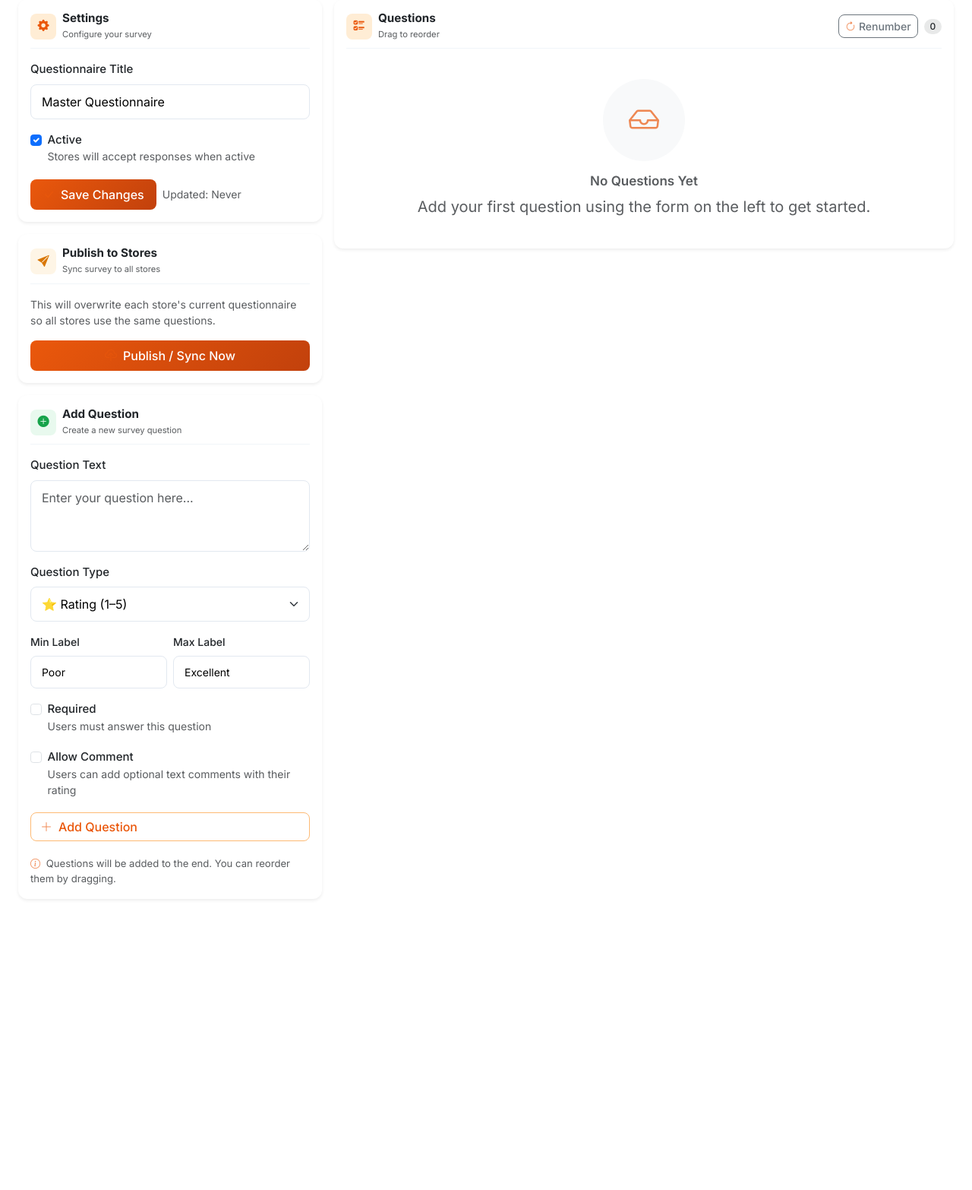
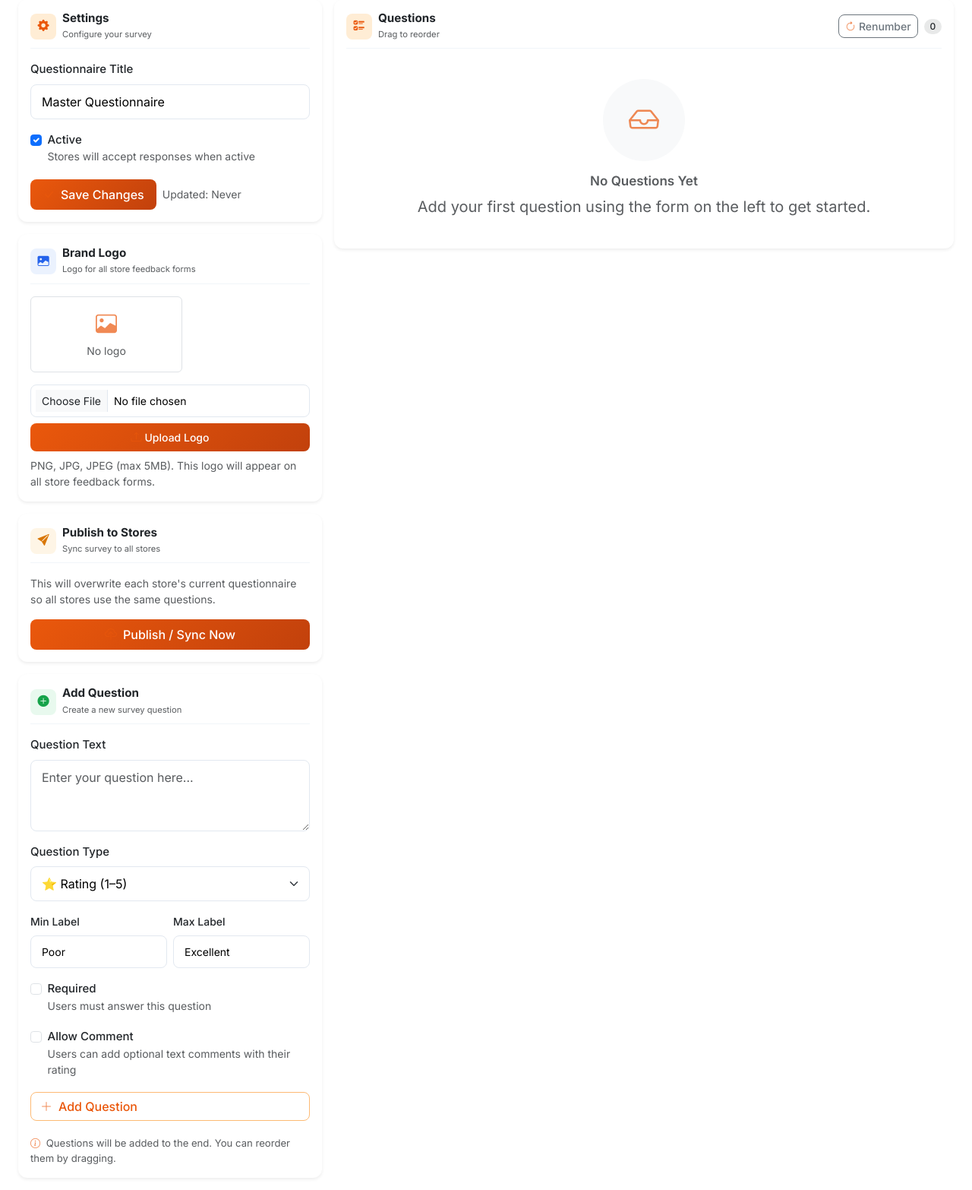
Before and after one commit to lorenzojacinto08-ux/feedback_system, a Flask app: page /admin/questionnaire in a window 1280 px wide. Shown: the part 186-1752 px from the top of the page at 76% size. Run offline with Flask 3, Linux system fonts and the light colour scheme; data that the repository does not hold is empty.

Commit message:
Add global brand logo upload to master questionnaire page
- Add logo_url column to questionnaires table with migration
- Add logo upload section to master questionnaire page with preview
- Add /admin/questionnaire/upload-logo route for global logo upload
- Update public_survey route to fetch master questionnaire logo
- Update survey.html to use global logo if no store-specific logo exists
- Remove logo upload section from store details page (moved to master questionnaire)
- Global logo applies to all store feedback forms for same-brand stores

```diff
--- a/app.py
+++ b/app.py
@@ -178,6 +178,7 @@ def create_app() -> Flask:
                         is_template BOOLEAN DEFAULT FALSE,
                         template_id INT NULL,
                         version INT DEFAULT 1,
+                        logo_url VARCHAR(500),
                         created_at TIMESTAMP DEFAULT CURRENT_TIMESTAMP
                     )
                 """)
@@ -326,6 +327,12 @@ def create_app() -> Flask:
                 if not cursor.fetchone():
                     logger.info("Adding 'version' column to questionnaires table...")
                     cursor.execute("ALTER TABLE questionnaires ADD COLUMN version INT DEFAULT 1 AFTER template_id")
+                    conn.commit()
+
+                cursor.execute("SHOW COLUMNS FROM questionnaires LIKE 'logo_url'")
+                if not cursor.fetchone():
+                    logger.info("Adding 'logo_url' column to questionnaires table...")
+                    cursor.execute("ALTER TABLE questionnaires ADD COLUMN logo_url VARCHAR(500) AFTER version")
                     conn.commit()
 
                 # Ensure Master Template exists
@@ -1319,6 +1326,55 @@ def create_app() -> Flask:
     def master_delete_option(master_option_id: int):
         delete_template_option(template_option_id=master_option_id)
         flash("Option deleted.", "success")
+        return redirect(url_for("master_questionnaire"))
+
+    @app.route("/admin/questionnaire/upload-logo", methods=["POST"])
+    def master_upload_logo():
+        # Handle logo upload for master questionnaire
+        logo_url = None
+        if 'logo' in request.files:
+            logo_file = request.files['logo']
+            if logo_file and logo_file.filename:
+                # Validate file type
+                allowed_extensions = {'png', 'jpg', 'jpeg'}
+                if logo_file.filename.rsplit('.', 1)[1].lower() not in allowed_extensions:
+                    flash("Invalid file type. Only PNG, JPG, and JPEG files are allowed.", "danger")
+                    return redirect(url_for("master_questionnaire"))
+
+                # Validate file size (5MB max)
+                logo_file.seek(0, os.SEEK_END)
+                file_size = logo_file.tell()
+                logo_file.seek(0)
+                if file_size > 5 * 1024 * 1024:
+                    flash("File size exceeds 5MB limit.", "danger")
+                    return redirect(url_for("master_questionnaire"))
+
+                # Save the file
+                from werkzeug.utils import secure_filename
+                import uuid
+                filename = secure_filename(logo_file.filename)
+                unique_filename = f"{uuid.uuid4()}_{filename}"
+                upload_path = os.path.join('static', 'uploads', 'logos')
+                os.makedirs(upload_path, exist_ok=True)
+                logo_file.save(os.path.join(upload_path, unique_filename))
+                logo_url = f"/static/uploads/logos/{unique_filename}"
+
+        # Update the master template questionnaire with the logo_url
+        if logo_url:
+            conn = get_db_connection()
+            try:
+                cursor = conn.cursor()
+                cursor.execute("UPDATE questionnaires SET logo_url = %s WHERE is_template = 1", (logo_url,))
+                conn.commit()
+                flash("Brand logo uploaded successfully", "success")
+            except Exception as e:
+                logger.error(f"Error uploading logo: {e}")
+                flash(f"Error uploading logo: {e}", "danger")
+            finally:
+                conn.close()
+        else:
+            flash("No file selected", "warning")
+
         return redirect(url_for("master_questionnaire"))
 
     @app.route("/admin/questionnaire/publish", methods=["POST"])
@@ -1904,6 +1960,14 @@ def create_app() -> Flask:
         question_ids = [int(q["id"]) for q in questions]
         options_by_question_id = fetch_options_for_questions(question_ids=question_ids)
 
+        # Fetch master questionnaire logo (brand logo)
+        conn = get_db_connection()
+        cursor = conn.cursor(dictionary=True)
+        cursor.execute("SELECT logo_url FROM questionnaires WHERE is_template = 1 LIMIT 1")
+        master_logo = cursor.fetchone()
+        cursor.close()
+        conn.close()
+
         # Fetch active staff for this store
         conn = get_db_connection()
         cursor = conn.cursor(dictionary=True)
@@ -1920,6 +1984,7 @@ def create_app() -> Flask:
         return render_template(
             "master_questionnaire/survey.html",
             store=store,
+            master_logo=master_logo.get('logo_url') if master_logo else None,
             questionnaire=questionnaire,
             questions=questions,
             options_by_question_id=options_by_question_id,
--- a/templates/master_questionnaire/master_questionnaire.html
+++ b/templates/master_questionnaire/master_questionnaire.html
@@ -78,6 +78,41 @@ PURPOSE: "Master Questionnaire" editor. Allows admins to build the global templa
               </span>
             </div>
           </form>
+        </div>
+      </div>
+
+      <div class="card border-0 shadow-sm mb-3 survey-panel-card">
+        <div class="card-body p-3">
+          <div class="d-flex align-items-center gap-2 mb-3 pb-2" style="border-bottom:1px solid var(--neutral-200);">
+            <div class="survey-section-icon" style="background:rgba(59,130,246,0.1);">
+              <i class="bi bi-image-fill" style="color:#2563eb !important;opacity:1;"></i>
+            </div>
+            <div>
+              <h6 class="mb-0 fw-bold" style="font-size:.95rem;">Brand Logo</h6>
+              <small class="text-muted" style="font-size:.7rem;">Logo for all store feedback forms</small>
+            </div>
+          </div>
+          <div class="mb-3">
+            {% if master.logo_url %}
+            <img src="{{ master.logo_url }}" alt="Brand Logo" class="img-fluid rounded shadow-sm mb-2" style="max-height: 100px; max-width: 200px; object-fit: contain;" id="masterLogoPreview">
+            {% else %}
+            <div class="rounded bg-white border border-dashed border-gray-300 d-flex align-items-center justify-content-center mb-2" style="height: 100px; width: 200px;" id="masterLogoPreview">
+              <div class="text-muted text-center">
+                <i class="bi bi-image fs-3 d-block mb-1"></i>
+                <small>No logo</small>
+              </div>
+            </div>
+            {% endif %}
+          </div>
+          <form method="POST" action="/admin/questionnaire/upload-logo" enctype="multipart/form-data">
+            <div class="mb-2">
+              <input type="file" name="logo" class="form-control form-control-sm" accept="image/png,image/jpeg,image/jpg">
+            </div>
+            <button type="submit" class="btn btn-primary btn-sm w-100">
+              <i class="bi bi-upload me-1"></i>Upload Logo
+            </button>
+          </form>
+          <p class="text-muted small mb-0 mt-2">PNG, JPG, JPEG (max 5MB). This logo will appear on all store feedback forms.</p>
         </div>
       </div>
 
--- a/templates/master_questionnaire/survey.html
+++ b/templates/master_questionnaire/survey.html
@@ -16,6 +16,8 @@ PURPOSE: The actual "Feedback Form". This is the page the customer sees when
         <div class="text-center mb-4">
           {% if store.logo_url %}
           <img src="{{ store.logo_url }}" alt="{{ store.store_name }} Logo" class="mb-3" style="max-height: 80px; max-width: 200px; object-fit: contain;">
+          {% elif master_logo %}
+          <img src="{{ master_logo }}" alt="Brand Logo" class="mb-3" style="max-height: 80px; max-width: 200px; object-fit: contain;">
           {% else %}
           <div
             class="rounded-circle bg-light p-3 mx-auto mb-3 d-inline-flex align-items-center justify-content-center"
```
Also changed, not shown: templates/manage_stores/store_details.html (+0 -32 lines).
